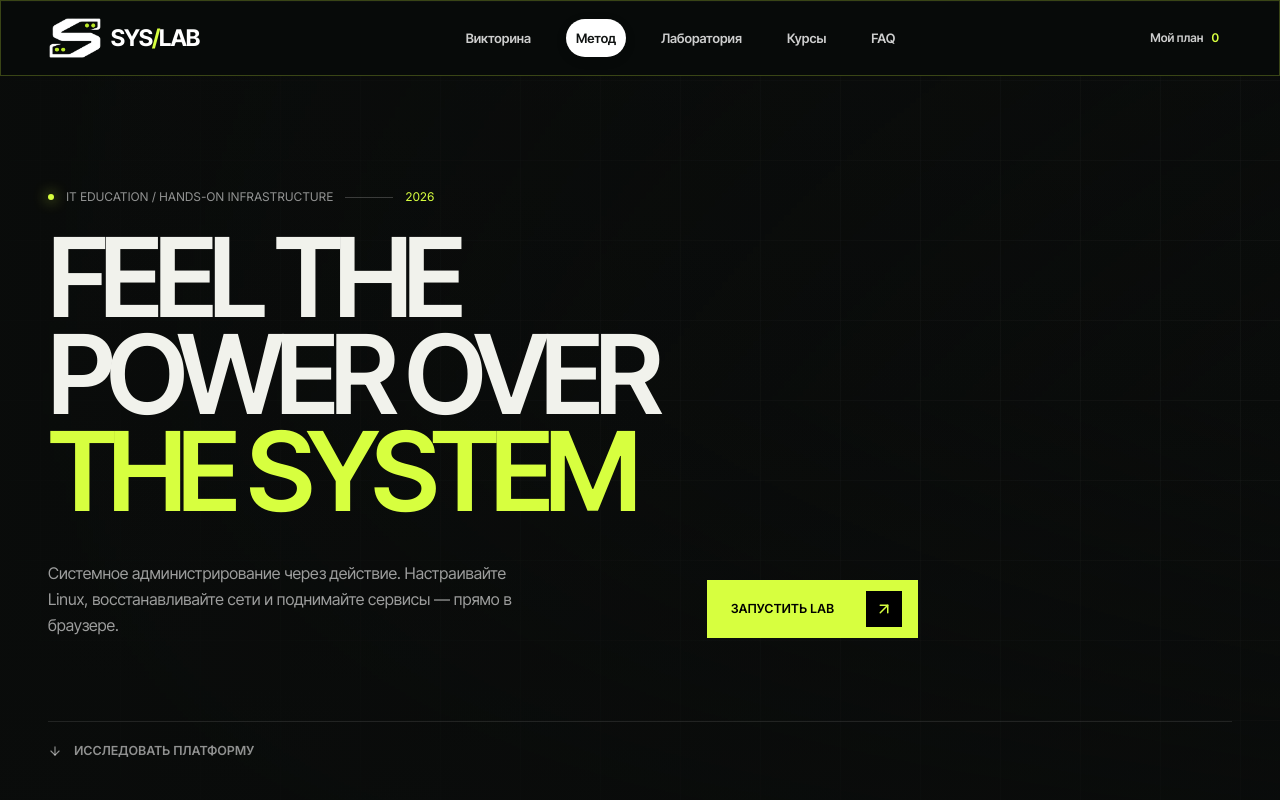
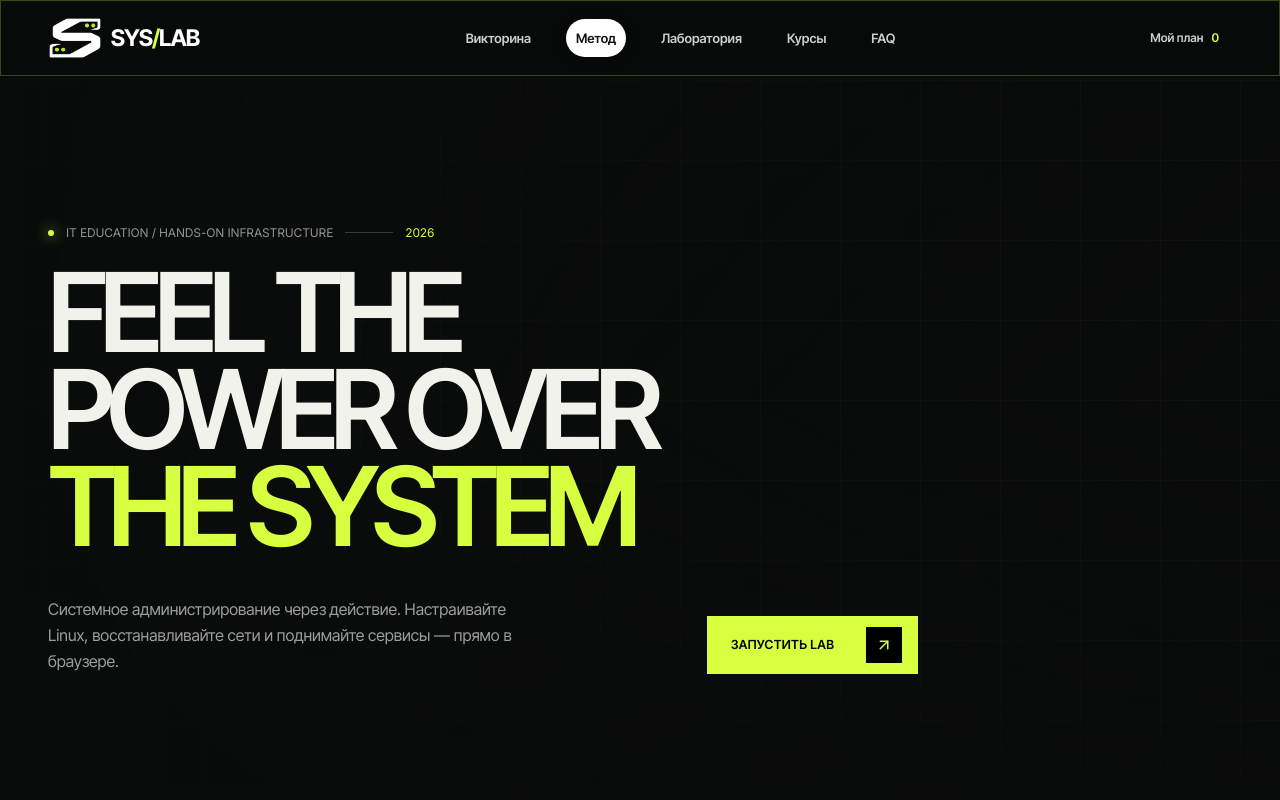
Before and after one commit to yasin7777-alt/SYS-LAB, a React (Vite) app: page / in a window 1280 px wide. Shown: the top 800 px of the page. Built offline with nearby package versions, Linux system fonts and the light colour scheme.

Commit message:
Remove Explore Platform button from homepage hero

```diff
--- a/src/components/Hero.tsx
+++ b/src/components/Hero.tsx
@@ -1,6 +1,6 @@
 import { useRef, useState } from 'react'
 import { motion, useReducedMotion, useScroll, useTransform } from 'framer-motion'
-import { ArrowDown, ArrowUpRight } from 'lucide-react'
+import { ArrowUpRight } from 'lucide-react'
 
 interface HeroProps {
   onStart: () => void
@@ -90,11 +90,6 @@ export function Hero({ onStart }: HeroProps) {
 
         </div>
 
-        <motion.div initial={{ opacity: 0 }} animate={{ opacity: 1 }} transition={{ delay: 1.15, duration: 0.7 }} className="mt-12 border-t border-white/10 pt-5 lg:mt-8">
-          <button onClick={() => document.querySelector('#tracks')?.scrollIntoView({ behavior: 'smooth' })} className="group flex items-center gap-3 syslab-meta uppercase text-white/55 transition-colors hover:text-white">
-            <ArrowDown size={14} className="transition-transform group-hover:translate-y-1" /> Исследовать платформу
-          </button>
-        </motion.div>
       </motion.div>
     </section>
   )
```
